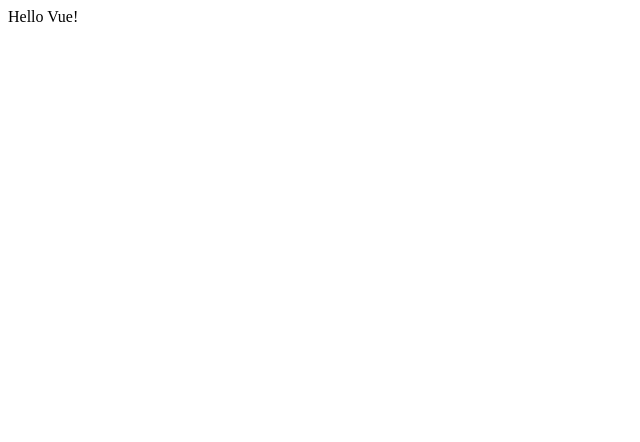
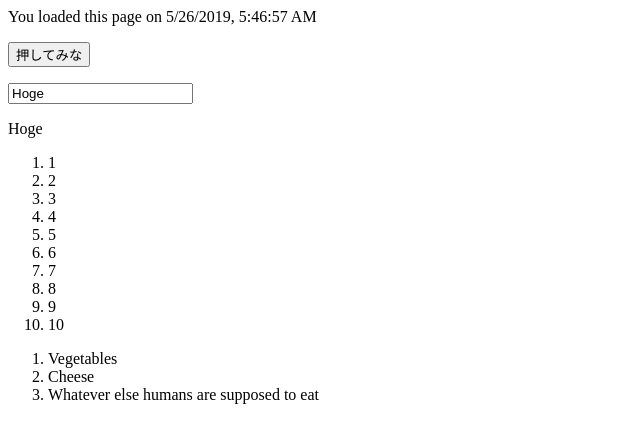
Before and after one commit to mergitto/pre-vue, a plain HTML site: page index.html in a window 1280 px wide. Shown: the whole page, without its empty margins (0-640 px from the left). Drawn offline with nearby package versions, Linux system fonts and the light colour scheme.

Commit message:
基本文法追加

```diff
--- a/index.html
+++ b/index.html
@@ -8,15 +8,54 @@
 </head>
 <body>
   <div id="app">
-    {{ message }}
+    <div v-bind:title="message">
+      {{ message }}
+      <p v-if="isShow"> {{ hideMessage }} : {{ inputText }} </p>
+      <p>
+        <input type="button" value="押してみな" v-on:click="handleShow" />
+      </p>
+    </div>
+    <input type="text" v-model="inputText">
+    <p>{{ inputText }}</p>
+    <ol>
+      <li v-for="t in 10">
+        {{ t }}
+      </li>
+    </ol>
+    <ol>
+      <todo-item
+        v-for="grocery in groceryList"
+        v-bind:grocery="grocery"
+        v-bind:key="grocery.id"
+      />
+    </ol>
   </div>
   <script type="module">
     import Vue from 'https://cdn.jsdelivr.net/npm/vue@2.6.10/dist/vue.esm.browser.js'
+
+    Vue.component('todo-item', {
+      props: ['grocery'],
+      template: '<li>{{ grocery.text }}</li>'
+    })
+
     var app = new Vue({
       el: '#app',
       data: {
-        message: 'Hello Vue!'
-      }
+        message: 'You loaded this page on ' + new Date().toLocaleString(),
+        hideMessage: 'Fack you',
+        isShow: false,
+        inputText: "Hoge",
+        groceryList: [
+          { id: 0, text: 'Vegetables' },
+          { id: 1, text: 'Cheese' },
+          { id: 2, text: 'Whatever else humans are supposed to eat' }
+        ],
+      },
+      methods: {
+        handleShow: function() {
+          this.isShow = true;
+        },
+      },
     })
   </script>
 </body>
```
